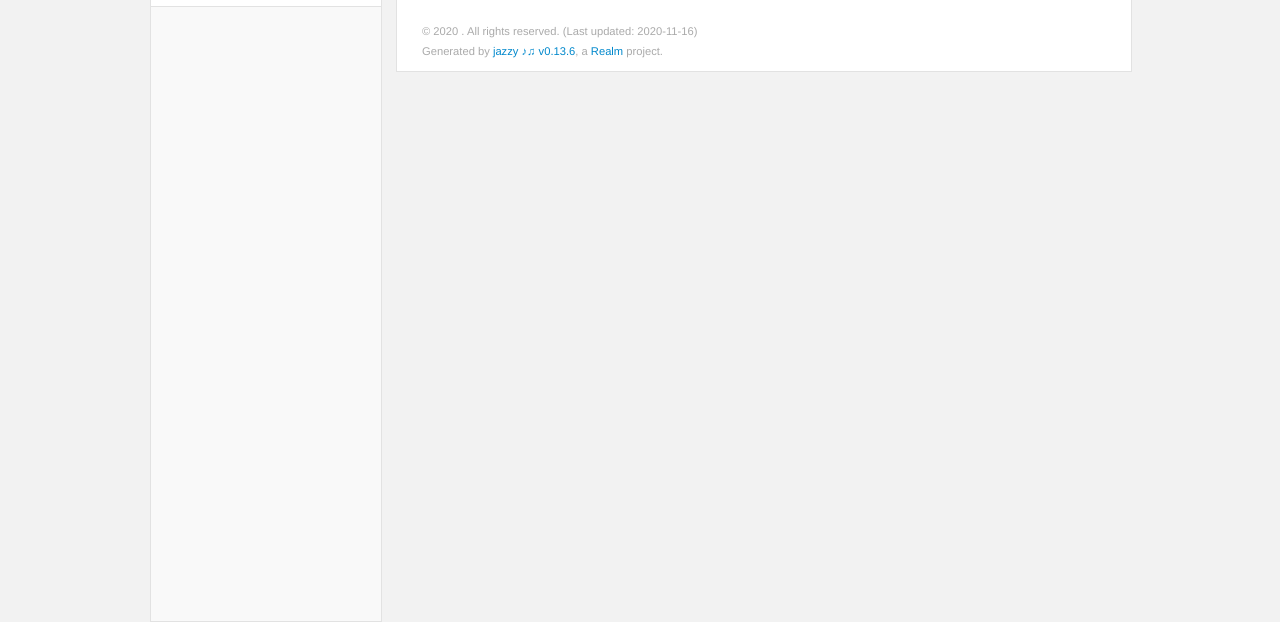
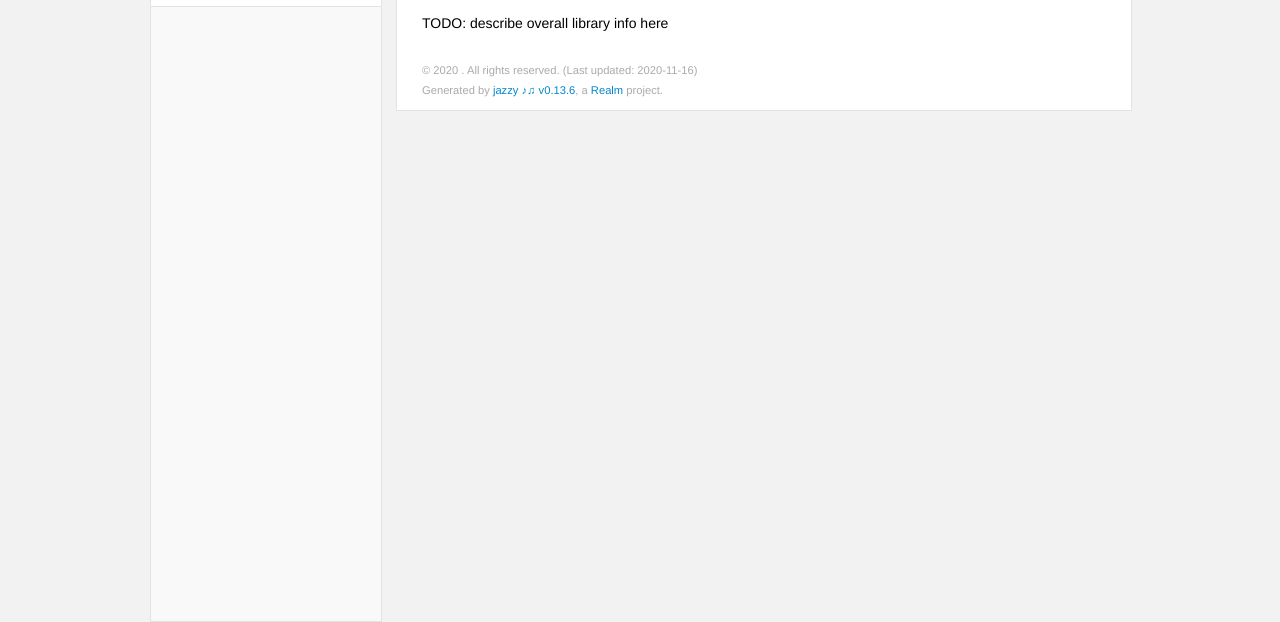
Before and after one commit to kylestew/HappyConversations, a plain HTML site: page MessageService/docs/index.html in a window 1280 px wide. Shown: the part 178-800 px from the top of the page. Drawn offline with Linux system fonts and the light colour scheme.

Commit message:
Update docs

```diff
--- a/MessageService/docs/index.html
+++ b/MessageService/docs/index.html
@@ -55,6 +55,8 @@
 
 <p>A description of this package.</p>
 
+<p>TODO: describe overall library info here</p>
+
           </section>
         </section>
         <section id="footer">
```
Also changed, not shown: 5 other files.
